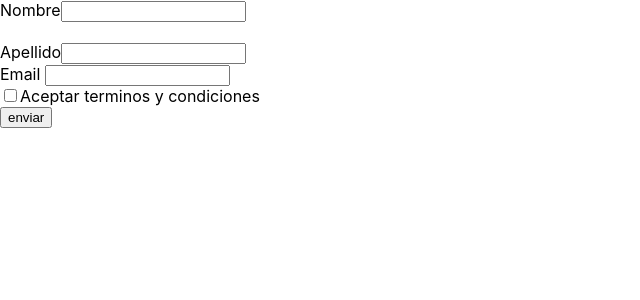
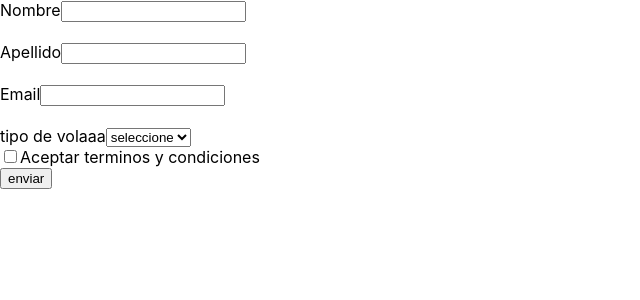
Before and after one commit to Glen1986/formik-app, a React (Create React App) app: page / in a window 1280 px wide. Shown: the top 300 px of the page, without its empty margins (0-640 px from the left). Built offline with nearby package versions, Linux system fonts and the light colour scheme.

Commit message:
formik-app-custom-select

```diff
--- a/src/App.js
+++ b/src/App.js
@@ -1,6 +1,7 @@
 import { Formik, Form, Field, ErrorMessage } from 'formik'
 import TextInput from './components/textInput'
 import Checkbox from './components/Checkbox'
+import Select from './components/Select'
 
 const validate = (values) => {
     const errors = {}
@@ -25,11 +26,10 @@
     return (
         <Formik
             initialValues={{
-                nombre: '',
                 name: '',
                 lastname: '',
                 email: '',
-                select: 'weed',
+                select: 'seleccione',
                 accept: false,
             }}
             validate={validate}
@@ -42,14 +42,16 @@
                 >
                     <TextInput name="name" label="Nombre" />
                     <br />
-                    <label>Apellido</label>
-                    <Field name="lastname" type="text" />
-                    <ErrorMessage name="lastname" />
+                    <TextInput name="lastname" label="Apellido" />
                     <br />
-                    <label> Email </label>
-                    <Field name="email" type="email" />
-                    <ErrorMessage name="email" />
+                    <TextInput name="email" label="Email" />
                     <br />
+                    <Select name="select" label="tipo de volaaa">
+                        <option value="">seleccione</option>
+                        <option value="weed">weed</option>
+                        <option value="cafe">café</option>
+                        <option value="mojado">mojado</option>
+                    </Select>
                     <Checkbox name="accept">
                         Aceptar terminos y condiciones
                     </Checkbox>
--- /dev/null
+++ b/src/components/Select.js
@@ -0,0 +1,12 @@
+import { useField } from 'formik'
+const Select = ({ label, ...props }) => {
+    const [field, meta] = useField(props)
+    return (
+        <div>
+            <label>{label}</label>
+            <select {...field} {...props} />
+            {meta.touched && meta.error ? <div>{meta.error}</div> : null}
+        </div>
+    )
+}
+export default Select
```
